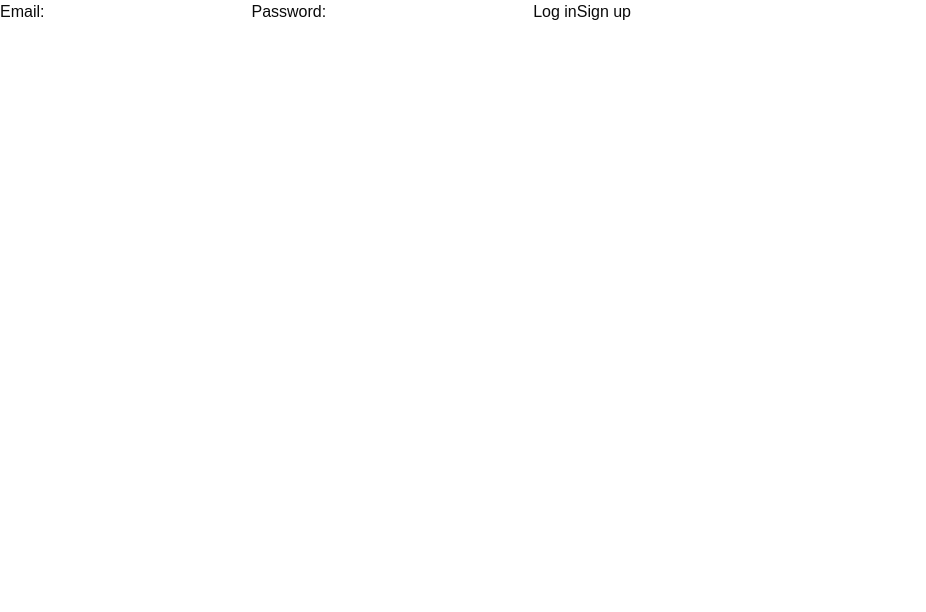
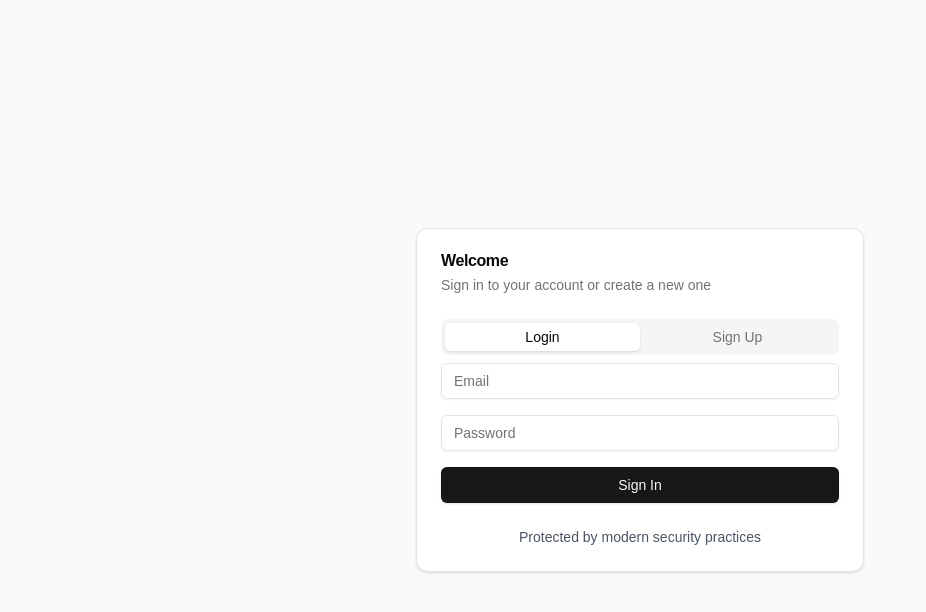
Before and after one commit to heyjosephme/SplitEase, a Next.js app: page / in a window 1280 px wide. Shown: the top 612 px of the page, without its empty margins (0-926 px from the left). Built offline with nearby package versions, Linux system fonts and the light colour scheme.

Commit message:
feat: improve sign-up/login UI

```diff
--- a/package.json
+++ b/package.json
@@ -13,6 +13,7 @@
     "@prisma/client": "^6.2.1",
     "@radix-ui/react-label": "^2.1.1",
     "@radix-ui/react-slot": "^1.1.1",
+    "@radix-ui/react-tabs": "^1.1.2",
     "@radix-ui/react-toast": "^1.2.5",
     "@supabase/ssr": "^0.5.2",
     "@supabase/supabase-js": "^2.48.1",
--- a/src/app/login/page.tsx
+++ b/src/app/login/page.tsx
@@ -1,14 +1,93 @@
-import { login, signup } from './actions'
+"use client";
+import { login, signup } from "./actions";
+import React, { useState } from "react";
+import {
+  Card,
+  CardContent,
+  CardDescription,
+  CardFooter,
+  CardHeader,
+  CardTitle,
+} from "@/components/ui/card";
+import { Button } from "@/components/ui/button";
+import { Input } from "@/components/ui/input";
+import { Tabs, TabsContent, TabsList, TabsTrigger } from "@/components/ui/tabs";
 
-export default function LoginPage() {
+const AuthComponent = () => {
+  const [isLoading, setIsLoading] = useState(false);
+
+  const handleSubmit = (event, type) => {
+    event.preventDefault();
+    setIsLoading(true);
+    // Simulate API call
+    setTimeout(() => setIsLoading(false), 1000);
+  };
+
   return (
-    <form>
-      <label htmlFor="email">Email:</label>
-      <input id="email" name="email" type="email" required />
-      <label htmlFor="password">Password:</label>
-      <input id="password" name="password" type="password" required />
-      <button formAction={login}>Log in</button>
-      <button formAction={signup}>Sign up</button>
-    </form>
-  )
-}
+    <div className="flex items-center justify-center min-h-screen bg-gray-50">
+      <Card className="w-full max-w-md">
+        <CardHeader>
+          <CardTitle>Welcome</CardTitle>
+          <CardDescription>
+            Sign in to your account or create a new one
+          </CardDescription>
+        </CardHeader>
+        <CardContent>
+          <Tabs defaultValue="login" className="w-full">
+            <TabsList className="grid w-full grid-cols-2">
+              <TabsTrigger value="login">Login</TabsTrigger>
+              <TabsTrigger value="signup">Sign Up</TabsTrigger>
+            </TabsList>
+
+            <TabsContent value="login">
+              <form onSubmit={(e) => handleSubmit(e, "login")}>
+                <div className="space-y-4">
+                  <div className="space-y-2">
+                    <Input type="email" placeholder="Email" required />
+                  </div>
+                  <div className="space-y-2">
+                    <Input type="password" placeholder="Password" required />
+                  </div>
+                  <Button type="submit" className="w-full" disabled={isLoading}>
+                    {isLoading ? "Loading..." : "Sign In"}
+                  </Button>
+                </div>
+              </form>
+            </TabsContent>
+
+            <TabsContent value="signup">
+              <form onSubmit={(e) => handleSubmit(e, "signup")}>
+                <div className="space-y-4">
+                  <div className="space-y-2">
+                    <Input type="text" placeholder="Full Name" required />
+                  </div>
+                  <div className="space-y-2">
+                    <Input type="email" placeholder="Email" required />
+                  </div>
+                  <div className="space-y-2">
+                    <Input type="password" placeholder="Password" required />
+                  </div>
+                  <div className="space-y-2">
+                    <Input
+                      type="password"
+                      placeholder="Confirm Password"
+                      required
+                    />
+                  </div>
+                  <Button type="submit" className="w-full" disabled={isLoading}>
+                    {isLoading ? "Loading..." : "Create Account"}
+                  </Button>
+                </div>
+              </form>
+            </TabsContent>
+          </Tabs>
+        </CardContent>
+        <CardFooter className="flex justify-center text-sm text-gray-600">
+          Protected by modern security practices
+        </CardFooter>
+      </Card>
+    </div>
+  );
+};
+
+export default AuthComponent;
--- /dev/null
+++ b/src/components/ui/tabs.tsx
@@ -0,0 +1,55 @@
+"use client"
+
+import * as React from "react"
+import * as TabsPrimitive from "@radix-ui/react-tabs"
+
+import { cn } from "@/lib/utils"
+
+const Tabs = TabsPrimitive.Root
+
+const TabsList = React.forwardRef<
+  React.ElementRef<typeof TabsPrimitive.List>,
+  React.ComponentPropsWithoutRef<typeof TabsPrimitive.List>
+>(({ className, ...props }, ref) => (
+  <TabsPrimitive.List
+    ref={ref}
+    className={cn(
+      "inline-flex h-9 items-center justify-center rounded-lg bg-muted p-1 text-muted-foreground",
+      className
+    )}
+    {...props}
+  />
+))
+TabsList.displayName = TabsPrimitive.List.displayName
+
+const TabsTrigger = React.forwardRef<
+  React.ElementRef<typeof TabsPrimitive.Trigger>,
+  React.ComponentPropsWithoutRef<typeof TabsPrimitive.Trigger>
+>(({ className, ...props }, ref) => (
+  <TabsPrimitive.Trigger
+    ref={ref}
+    className={cn(
+      "inline-flex items-center justify-center whitespace-nowrap rounded-md px-3 py-1 text-sm font-medium ring-offset-background transition-all focus-visible:outline-none focus-visible:ring-2 focus-visible:ring-ring focus-visible:ring-offset-2 disabled:pointer-events-none disabled:opacity-50 data-[state=active]:bg-background data-[state=active]:text-foreground data-[state=active]:shadow",
+      className
+    )}
+    {...props}
+  />
+))
+TabsTrigger.displayName = TabsPrimitive.Trigger.displayName
+
+const TabsContent = React.forwardRef<
+  React.ElementRef<typeof TabsPrimitive.Content>,
+  React.ComponentPropsWithoutRef<typeof TabsPrimitive.Content>
+>(({ className, ...props }, ref) => (
+  <TabsPrimitive.Content
+    ref={ref}
+    className={cn(
+      "mt-2 ring-offset-background focus-visible:outline-none focus-visible:ring-2 focus-visible:ring-ring focus-visible:ring-offset-2",
+      className
+    )}
+    {...props}
+  />
+))
+TabsContent.displayName = TabsPrimitive.Content.displayName
+
+export { Tabs, TabsList, TabsTrigger, TabsContent }
```
Also changed, not shown: 1 other file (tests, documents, lock files or other folders).
